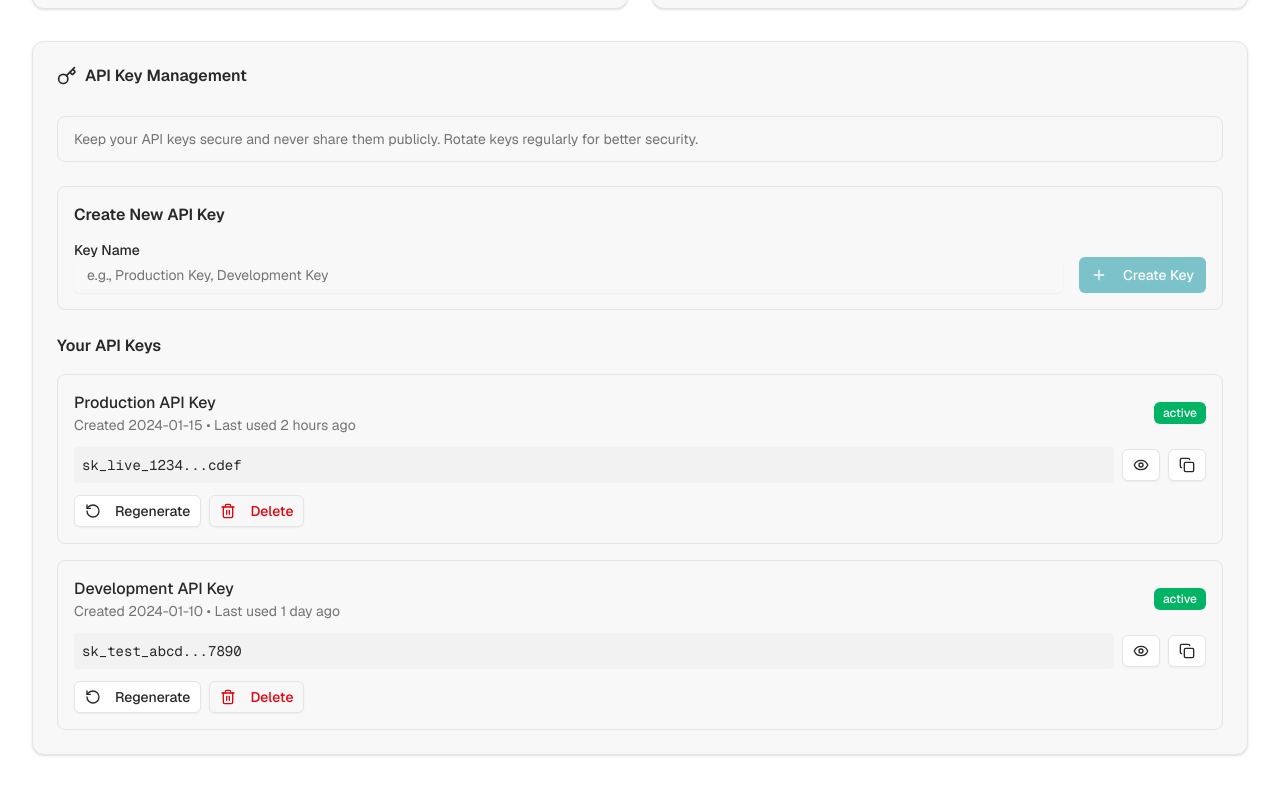
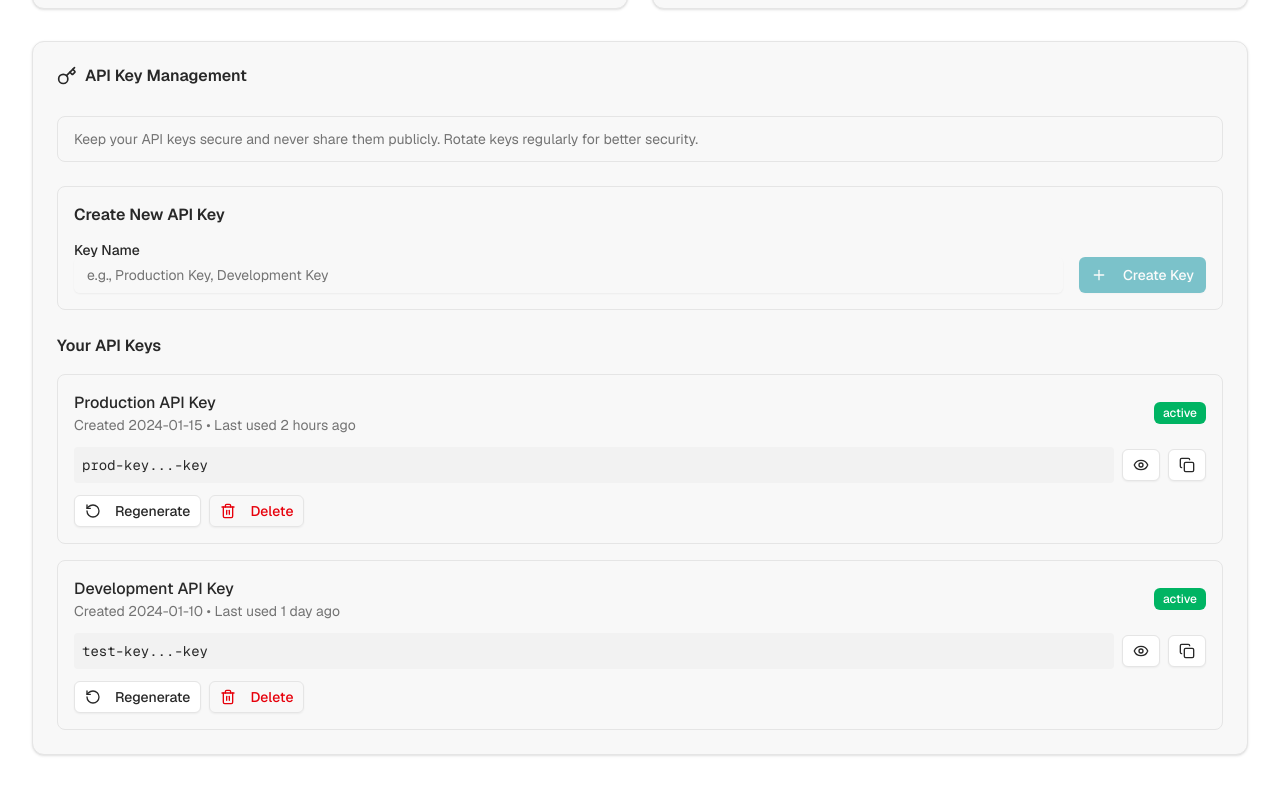
Before and after one commit to Potato-29/ai-localize-fe, a Next.js app: page /dashboard in a window 1280 px wide. Shown: the part 1100-1887 px from the top of the page. Built offline with nearby package versions, Linux system fonts and the light colour scheme.

Commit message:
remove dummy keys

```diff
--- a/components/dashboard/api-key-management.tsx
+++ b/components/dashboard/api-key-management.tsx
@@ -13,7 +13,7 @@ const apiKeys = [
   {
     id: 1,
     name: "Production API Key",
-    key: "sk_live_1234567890abcdef1234567890abcdef",
+    key: "prod-key",
     created: "2024-01-15",
     lastUsed: "2 hours ago",
     status: "active",
@@ -21,7 +21,7 @@ const apiKeys = [
   {
     id: 2,
     name: "Development API Key",
-    key: "sk_test_abcdef1234567890abcdef1234567890",
+    key: "test-key",
     created: "2024-01-10",
     lastUsed: "1 day ago",
     status: "active",
```
